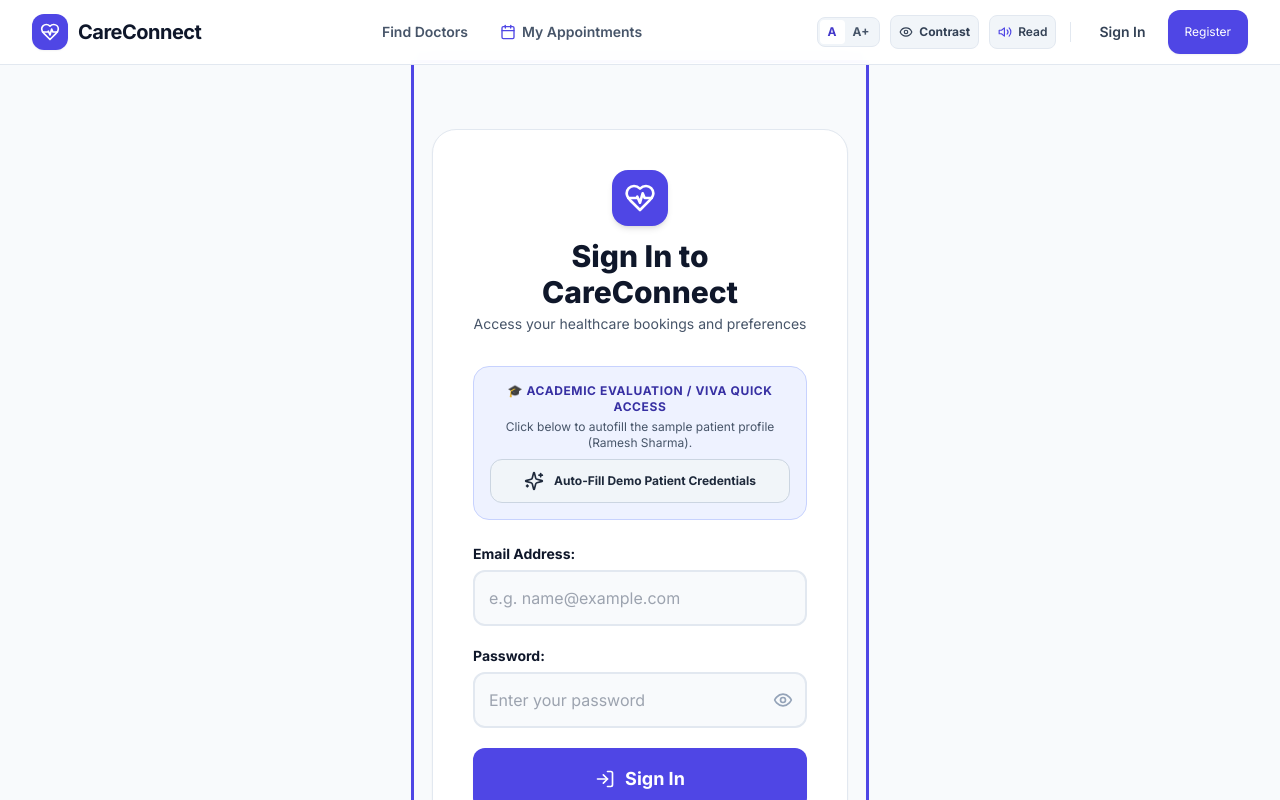
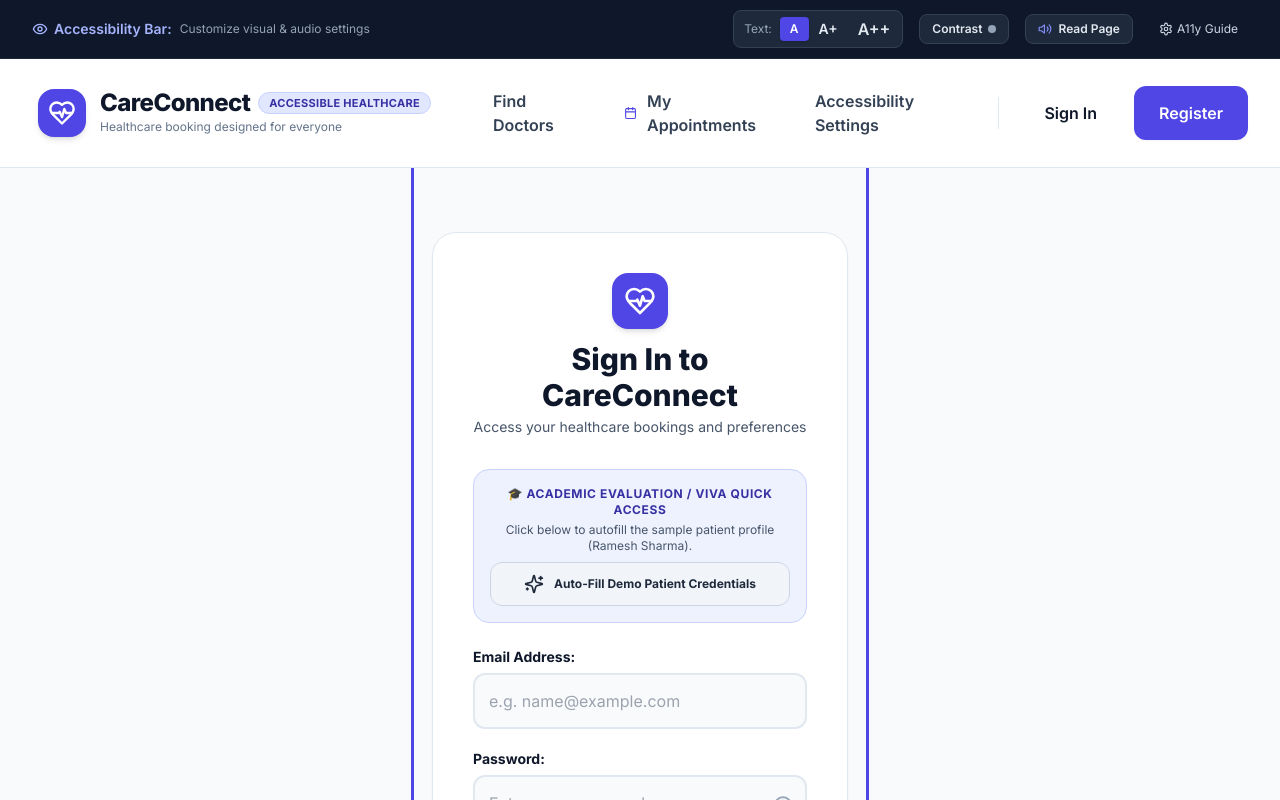
Before and after one commit to 2kod/careconnect, a React (Vite) app in the folder client/: page /login in a window 1280 px wide. Shown: the top 800 px of the page. Built offline with nearby package versions, Linux system fonts and the light colour scheme.

Commit message:
style: enhance navbar whitespace and breathing room across all screen widths

```diff
--- a/client/src/App.jsx
+++ b/client/src/App.jsx
@@ -2,6 +2,7 @@ import React from 'react';
 import { BrowserRouter as Router, Routes, Route, Link } from 'react-router-dom';
 import { AccessibilityProvider } from './context/AccessibilityContext';
 import { AuthProvider } from './context/AuthContext';
+import AccessibilityBar from './components/accessibility/AccessibilityBar';
 import Navbar from './components/layout/Navbar';
 import Footer from './components/layout/Footer';
 import RouteAnnouncer from './components/common/RouteAnnouncer';
@@ -41,10 +42,13 @@ export function App() {
       <AuthProvider>
         <Router>
           <div className="min-h-screen flex flex-col bg-slate-50 text-slate-900 transition-colors">
-            {/* Unified Clean Navigation Bar */}
+            {/* 1. Sticky Universal Accessibility Toolbar */}
+            <AccessibilityBar />
+
+            {/* 2. Main Navigation Bar */}
             <Navbar />
 
-            {/* Screen-reader and dynamic page focus announcer */}
+            {/* 3. Screen-reader and dynamic page focus announcer */}
             <RouteAnnouncer />
 
             {/* 4. Main Page View Content */}
--- a/client/src/components/accessibility/AccessibilityBar.jsx
+++ b/client/src/components/accessibility/AccessibilityBar.jsx
@@ -33,9 +33,9 @@ export const AccessibilityBar = () => {
   return (
     <aside
       aria-label="Accessibility controls bar"
-      className="bg-slate-900 text-white px-4 py-2.5 text-sm border-b border-slate-800 transition-colors"
+      className="bg-slate-900 text-white px-4 sm:px-6 lg:px-8 py-2.5 text-sm border-b border-slate-800 transition-colors"
     >
-      <div className="max-w-7xl mx-auto flex flex-wrap items-center justify-between gap-3">
+      <div className="max-w-7xl mx-auto flex flex-wrap items-center justify-between gap-4">
         {/* Left: Quick Label */}
         <div className="flex items-center gap-2">
           <span className="font-semibold flex items-center gap-1.5 text-indigo-300">
@@ -46,7 +46,7 @@ export const AccessibilityBar = () => {
         </div>
 
         {/* Center / Right: Accessibility Quick Actions */}
-        <div className="flex flex-wrap items-center gap-2.5">
+        <div className="flex flex-wrap items-center gap-3 sm:gap-4">
           {/* Font Size Selector */}
           <div className="flex items-center bg-slate-800 rounded-lg p-0.5 border border-slate-700" role="group" aria-label="Text size options">
             <span className="text-xs text-slate-400 px-2 select-none" id="text-size-label">Text:</span>
--- a/client/src/components/layout/Navbar.jsx
+++ b/client/src/components/layout/Navbar.jsx
@@ -1,35 +1,12 @@
 import React, { useState } from 'react';
 import { Link, useNavigate, useLocation } from 'react-router-dom';
-import {
-  HeartPulse,
-  Calendar,
-  LogOut,
-  Menu,
-  X,
-  Volume2,
-  VolumeX,
-  Eye,
-  Settings,
-  SlidersHorizontal
-} from 'lucide-react';
+import { HeartPulse, Calendar, User, LogOut, Menu, X, ShieldCheck } from 'lucide-react';
 import { useAuth } from '../../context/AuthContext';
-import { useAccessibility } from '../../context/AccessibilityContext';
 import AccessibleButton from '../common/AccessibleButton';
 
 export const Navbar = () => {
   const { user, logout, isAuthenticated } = useAuth();
-  const {
-    fontSize,
-    setFontSize,
-    highContrast,
-    toggleHighContrast,
-    isSpeaking,
-    stopSpeaking,
-    speak,
-  } = useAccessibility();
-
   const [mobileMenuOpen, setMobileMenuOpen] = useState(false);
-  const [showA11yMenu, setShowA11yMenu] = useState(false);
   const navigate = useNavigate();
   const location = useLocation();
 
@@ -41,25 +18,9 @@ export const Navbar = () => {
 
   const isActive = (path) => location.pathname === path;
 
-  const handleReadPage = () => {
-    if (isSpeaking) {
-      stopSpeaking();
-      return;
-    }
-
-    const headings = Array.from(document.querySelectorAll('main h1, main h2, main p'))
-      .slice(0, 5)
-      .map(el => el.innerText)
-      .filter(text => text.length > 5)
-      .join('. ');
-
-    const readText = headings || 'CareConnect: Accessible Healthcare Appointment Booking platform. Navigate doctors, choose slots, and manage your health appointments easily.';
-    speak(readText);
-  };
-
   return (
-    <header className="bg-white/95 backdrop-blur-md border-b border-slate-200 sticky top-0 z-40">
-      {/* Skip to main content for keyboard users */}
+    <header className="bg-white border-b border-slate-200 sticky top-0 z-40 shadow-sm/50">
+      {/* WCAG 2.4.1: Skip to main content link for keyboard-only users */}
       <a
         href="#main-content"
         className="sr-only focus:not-sr-only focus:absolute focus:top-3 focus:left-3 focus:z-50 focus:px-4 focus:py-2 focus:bg-indigo-700 focus:text-white focus:rounded-lg focus:shadow-xl focus:outline-none"
@@ -68,30 +29,43 @@ export const Navbar = () => {
       </a>
 
       <div className="max-w-7xl mx-auto px-4 sm:px-6 lg:px-8">
-        <div className="flex items-center justify-between h-16">
+        <div className="flex items-center justify-between py-4 sm:py-5 min-h-[88px] gap-4 lg:gap-8">
 
-          {/* 1. Clean Logo */}
+          {/* 1. Logo & Brand Lockup with generous internal spacing */}
           <Link
             to="/"
-            className="flex items-center gap-2.5 group focus:outline-none focus-visible:ring-4 focus-visible:ring-indigo-500 rounded-xl py-1 px-1.5 -ml-1.5"
+            className="flex items-center gap-3.5 group focus:outline-none focus-visible:ring-4 focus-visible:ring-indigo-500 rounded-2xl p-1.5 transition-all flex-shrink-0"
             aria-label="CareConnect Homepage"
           >
-            <div className="w-9 h-9 rounded-xl bg-indigo-600 flex items-center justify-center text-white shadow-sm group-hover:bg-indigo-700 transition-colors">
-              <HeartPulse className="w-5 h-5" aria-hidden="true" />
+            <div className="w-12 h-12 rounded-2xl bg-indigo-600 flex items-center justify-center text-white shadow-md group-hover:bg-indigo-700 transition-colors flex-shrink-0">
+              <HeartPulse className="w-7 h-7" aria-hidden="true" />
             </div>
-            <span className="text-xl font-bold tracking-tight text-slate-900">
-              CareConnect
-            </span>
+            <div className="flex flex-col justify-center">
+              <div className="flex items-center gap-2 flex-wrap">
+                <span className="text-2xl font-black tracking-tight text-slate-900 leading-none">
+                  CareConnect
+                </span>
+                <span className="text-[11px] px-2.5 py-0.5 rounded-full bg-indigo-100 text-indigo-800 font-bold border border-indigo-200 uppercase tracking-wide">
+                  Accessible Healthcare
+                </span>
+              </div>
+              <p className="text-xs text-slate-500 mt-1 hidden sm:block">
+                Healthcare booking designed for everyone
+              </p>
+            </div>
           </Link>
 
-          {/* 2. Focused Navigation Links (Center) */}
-          <nav className="hidden md:flex items-center gap-1" aria-label="Main navigation">
+          {/* 2. Desktop Navigation Links with generous gaps */}
+          <nav
+            className="hidden lg:flex items-center gap-4 xl:gap-6 mx-2"
+            aria-label="Main navigation"
+          >
             <Link
               to="/doctors"
-              className={`px-3.5 py-2 rounded-lg font-semibold text-sm transition-colors ${
+              className={`px-4 py-2.5 rounded-xl font-semibold text-base transition-colors ${
                 isActive('/doctors')
-                  ? 'bg-indigo-50 text-indigo-700'
-                  : 'text-slate-600 hover:text-slate-900 hover:bg-slate-50'
+                  ? 'bg-indigo-50 text-indigo-800 border border-indigo-200 shadow-sm'
+                  : 'text-slate-700 hover:text-indigo-700 hover:bg-slate-100/70'
               }`}
             >
               Find Doctors
@@ -99,116 +73,58 @@ export const Navbar = () => {
 
             <Link
               to="/dashboard"
-              className={`px-3.5 py-2 rounded-lg font-semibold text-sm transition-colors flex items-center gap-1.5 ${
+              className={`px-4 py-2.5 rounded-xl font-semibold text-base transition-colors flex items-center gap-2.5 ${
                 isActive('/dashboard')
-                  ? 'bg-indigo-50 text-indigo-700'
-                  : 'text-slate-600 hover:text-slate-900 hover:bg-slate-50'
+                  ? 'bg-indigo-50 text-indigo-800 border border-indigo-200 shadow-sm'
+                  : 'text-slate-700 hover:text-indigo-700 hover:bg-slate-100/70'
               }`}
             >
               <Calendar className="w-4 h-4 text-indigo-600" aria-hidden="true" />
               <span>My Appointments</span>
             </Link>
+
+            <Link
+              to="/accessibility-settings"
+              className={`px-4 py-2.5 rounded-xl font-semibold text-base transition-colors ${
+                isActive('/accessibility-settings')
+                  ? 'bg-indigo-50 text-indigo-800 border border-indigo-200 shadow-sm'
+                  : 'text-slate-700 hover:text-indigo-700 hover:bg-slate-100/70'
+              }`}
+            >
+              Accessibility Settings
+            </Link>
           </nav>
 
-          {/* 3. Right Utilities: Compact Accessibility Tools & Auth */}
-          <div className="hidden md:flex items-center gap-2.5">
+          {/* 3. Divider & Desktop Auth Controls */}
+          <div className="hidden lg:flex items-center gap-5 flex-shrink-0">
+            {/* Visual clean separator */}
+            <div className="h-8 w-px bg-slate-200" aria-hidden="true" />
 
-            {/* Quick Text Sizer */}
-            <div className="flex items-center bg-slate-100 rounded-lg p-0.5 border border-slate-200" role="group" aria-label="Text size">
-              <button
-                type="button"
-                onClick={() => setFontSize('normal')}
-                aria-pressed={fontSize === 'normal'}
-                title="Normal text size"
-                className={`px-2 py-1 text-xs font-bold rounded ${
-                  fontSize === 'normal'
-                    ? 'bg-white text-indigo-700 shadow-xs'
-                    : 'text-slate-600 hover:text-slate-900'
-                }`}
-              >
-                A
-              </button>
-              <button
-                type="button"
-                onClick={() => setFontSize('large')}
-                aria-pressed={fontSize === 'large'}
-                title="Large text size"
-                className={`px-2 py-1 text-xs font-bold rounded ${
-                  fontSize === 'large'
-                    ? 'bg-white text-indigo-700 shadow-xs'
-                    : 'text-slate-600 hover:text-slate-900'
-                }`}
-              >
-                A+
-              </button>
-            </div>
-
-            {/* Quick Contrast Switch */}
-            <button
-              type="button"
-              onClick={toggleHighContrast}
-              aria-pressed={highContrast}
-              title={highContrast ? "Disable high contrast" : "Enable high contrast"}
-              className={`p-2 rounded-lg text-xs font-bold border transition-colors flex items-center gap-1.5 ${
-                highContrast
-                  ? 'bg-yellow-400 text-black border-yellow-400'
-                  : 'bg-slate-100 text-slate-700 border-slate-200 hover:bg-slate-200'
-              }`}
-            >
-              <Eye className="w-3.5 h-3.5" aria-hidden="true" />
-              <span>Contrast</span>
-            </button>
-
-            {/* Text-to-Speech Button */}
-            <button
-              type="button"
-              onClick={handleReadPage}
-              aria-label={isSpeaking ? "Stop reading" : "Read page aloud"}
-              title="Voice Reader"
-              className={`p-2 rounded-lg border transition-colors flex items-center gap-1.5 text-xs font-semibold ${
-                isSpeaking
-                  ? 'bg-rose-500 text-white border-rose-500 animate-pulse'
-                  : 'bg-slate-100 text-slate-700 border-slate-200 hover:bg-slate-200'
-              }`}
-            >
-              {isSpeaking ? (
-                <VolumeX className="w-3.5 h-3.5" aria-hidden="true" />
-              ) : (
-                <Volume2 className="w-3.5 h-3.5 text-indigo-600" aria-hidden="true" />
-              )}
-              <span className="hidden lg:inline">{isSpeaking ? 'Stop' : 'Read'}</span>
-            </button>
-
-            {/* Subtle Divider */}
-            <div className="h-5 w-px bg-slate-200 mx-1" aria-hidden="true" />
-
-            {/* Auth Buttons */}
             {isAuthenticated ? (
-              <div className="flex items-center gap-2.5">
-                <span className="text-xs font-bold text-slate-800 max-w-[120px] truncate">
-                  {user?.fullName?.split(' ')[0]}
-                </span>
+              <div className="flex items-center gap-4">
+                <div className="text-right">
+                  <p className="text-sm font-bold text-slate-900 leading-tight">{user?.fullName}</p>
+                  <p className="text-xs text-slate-500 mt-0.5">{user?.role === 'admin' ? 'Administrator' : 'Patient'}</p>
+                </div>
                 <AccessibleButton
                   variant="secondary"
                   size="sm"
                   onClick={handleLogout}
                   icon={LogOut}
-                  ariaLabel="Sign out"
-                  className="text-xs py-1.5 px-3 min-h-[36px]"
+                  ariaLabel="Sign out of your CareConnect account"
                 >
                   Sign Out
                 </AccessibleButton>
               </div>
             ) : (
-              <div className="flex items-center gap-2">
-                <Link
-                  to="/login"
-                  className="px-3.5 py-1.5 rounded-lg text-sm font-semibold text-slate-700 hover:text-slate-900 hover:bg-slate-100 transition-colors"
-                >
-                  Sign In
+              <div className="flex items-center gap-3">
+                <Link to="/login">
+                  <AccessibleButton variant="ghost" size="md">
+                    Sign In
+                  </AccessibleButton>
                 </Link>
                 <Link to="/register">
-                  <AccessibleButton variant="primary" size="sm" className="text-xs py-1.5 px-4 min-h-[36px]">
+                  <AccessibleButton variant="primary" size="md" className="shadow-md">
                     Register
                   </AccessibleButton>
                 </Link>
@@ -216,103 +132,83 @@ export const Navbar = () => {
             )}
           </div>
 
+          {/* Medium screen navigation fallback (when between md and lg) */}
+          <div className="hidden md:flex lg:hidden items-center gap-2">
+            <Link to="/doctors">
+              <AccessibleButton variant="secondary" size="sm">
+                Find Doctors
+              </AccessibleButton>
+            </Link>
+            <Link to="/dashboard">
+              <AccessibleButton variant="secondary" size="sm" icon={Calendar}>
+                Appointments
+              </AccessibleButton>
+            </Link>
+            {isAuthenticated ? (
+              <AccessibleButton variant="outline" size="sm" onClick={handleLogout} icon={LogOut}>
+                Sign Out
+              </AccessibleButton>
+            ) : (
+              <Link to="/login">
+                <AccessibleButton variant="primary" size="sm">
+                  Sign In
+                </AccessibleButton>
+              </Link>
+            )}
+          </div>
+
           {/* Mobile Menu Button */}
-          <div className="md:hidden flex items-center gap-2">
-            <button
-              type="button"
-              onClick={handleReadPage}
-              aria-label="Read page aloud"
-              className="p-2 rounded-lg text-slate-700 hover:bg-slate-100"
-            >
-              {isSpeaking ? <VolumeX className="w-5 h-5 text-rose-600" /> : <Volume2 className="w-5 h-5 text-indigo-600" />}
-            </button>
-
+          <div className="md:hidden flex items-center">
             <button
               type="button"
               onClick={() => setMobileMenuOpen(!mobileMenuOpen)}
               aria-expanded={mobileMenuOpen}
-              aria-label={mobileMenuOpen ? "Close menu" : "Open menu"}
-              className="p-2 rounded-lg text-slate-700 hover:bg-slate-100 focus:outline-none focus-visible:ring-4 focus-visible:ring-indigo-500"
+              aria-label={mobileMenuOpen ? "Close navigation menu" : "Open navigation menu"}
+              className="p-3 rounded-2xl text-slate-700 hover:bg-slate-100 focus:outline-none focus-visible:ring-4 focus-visible:ring-indigo-500"
             >
-              {mobileMenuOpen ? <X className="w-6 h-6" /> : <Menu className="w-6 h-6" />}
+              {mobileMenuOpen ? <X className="w-7 h-7" /> : <Menu className="w-7 h-7" />}
             </button>
           </div>
 
         </div>
       </div>
 
-      {/* Mobile Menu Dropdown */}
+      {/* Mobile Dropdown Navigation with comfortable spacing */}
       {mobileMenuOpen && (
-        <div className="md:hidden border-t border-slate-200 bg-white px-4 pt-3 pb-5 space-y-2.5 shadow-lg">
+        <div className="md:hidden border-t border-slate-200 bg-white px-5 pt-5 pb-7 space-y-4 animate-fade-in shadow-2xl">
           <Link
             to="/doctors"
             onClick={() => setMobileMenuOpen(false)}
-            className="block px-3 py-2.5 rounded-lg font-semibold text-base text-slate-800 hover:bg-indigo-50 hover:text-indigo-800"
+            className="block px-4 py-3.5 rounded-xl font-bold text-lg text-slate-800 hover:bg-indigo-50 hover:text-indigo-800 transition-colors"
           >
             Find Doctors
           </Link>
           <Link
             to="/dashboard"
             onClick={() => setMobileMenuOpen(false)}
-            className="block px-3 py-2.5 rounded-lg font-semibold text-base text-slate-800 hover:bg-indigo-50 hover:text-indigo-800"
+            className="block px-4 py-3.5 rounded-xl font-bold text-lg text-slate-800 hover:bg-indigo-50 hover:text-indigo-800 transition-colors"
           >
             My Appointments
           </Link>
           <Link
             to="/accessibility-settings"
             onClick={() => setMobileMenuOpen(false)}
-            className="block px-3 py-2.5 rounded-lg font-semibold text-base text-slate-800 hover:bg-indigo-50 hover:text-indigo-800"
+            className="block px-4 py-3.5 rounded-xl font-bold text-lg text-slate-800 hover:bg-indigo-50 hover:text-indigo-800 transition-colors"
           >
-            Accessibility Settings
+            Accessibility Settings & Help
           </Link>
 
-          {/* Mobile Quick A11y Controls */}
-          <div className="pt-3 border-t border-slate-100 flex items-center justify-between">
-            <span className="text-xs font-bold text-slate-600">Text Size:</span>
-            <div className="flex gap-1">
-              <button
-                type="button"
-                onClick={() => setFontSize('normal')}
-                className={`px-3 py-1 rounded text-xs font-bold ${fontSize === 'normal' ? 'bg-indigo-600 text-white' : 'bg-slate-100'}`}
-              >
-                A
-              </button>
-              <button
-                type="button"
-                onClick={() => setFontSize('large')}
-                className={`px-3 py-1 rounded text-xs font-bold ${fontSize === 'large' ? 'bg-indigo-600 text-white' : 'bg-slate-100'}`}
-              >
-                A+
-              </button>
-              <button
-                type="button"
-                onClick={() => setFontSize('x-large')}
-                className={`px-3 py-1 rounded text-xs font-bold ${fontSize === 'x-large' ? 'bg-indigo-600 text-white' : 'bg-slate-100'}`}
-              >
-                A++
-              </button>
-            </div>
-          </div>
-
-          <div className="pt-2 flex items-center justify-between">
-            <span className="text-xs font-bold text-slate-600">High Contrast:</span>
-            <button
-              type="button"
-              onClick={toggleHighContrast}
-              className={`px-3 py-1 rounded text-xs font-bold ${highContrast ? 'bg-yellow-400 text-black' : 'bg-slate-100 text-slate-700'}`}
-            >
-              {highContrast ? 'On' : 'Off'}
-            </button>
-          </div>
-
-          <div className="pt-3 border-t border-slate-100">
+          <div className="pt-5 border-t border-slate-100">
             {isAuthenticated ? (
-              <div className="space-y-2">
-                <p className="text-xs font-bold text-slate-600 px-1">Signed in as {user?.fullName}</p>
+              <div className="space-y-4">
+                <div className="px-4">
+                  <p className="font-bold text-slate-900 text-base">{user?.fullName}</p>
+                  <p className="text-xs text-slate-500 mt-0.5">{user?.email}</p>
+                </div>
                 <AccessibleButton
                   variant="danger"
-                  size="sm"
-                  className="w-full text-xs"
+                  size="md"
+                  className="w-full"
                   onClick={handleLogout}
                   icon={LogOut}
                 >
@@ -320,14 +216,14 @@ export const Navbar = () => {
                 </AccessibleButton>
               </div>
             ) : (
-              <div className="grid grid-cols-2 gap-2">
+              <div className="grid grid-cols-2 gap-4">
                 <Link to="/login" onClick={() => setMobileMenuOpen(false)}>
-                  <AccessibleButton variant="secondary" size="sm" className="w-full text-xs">
+                  <AccessibleButton variant="secondary" size="md" className="w-full">
                     Sign In
                   </AccessibleButton>
                 </Link>
                 <Link to="/register" onClick={() => setMobileMenuOpen(false)}>
-                  <AccessibleButton variant="primary" size="sm" className="w-full text-xs">
+                  <AccessibleButton variant="primary" size="md" className="w-full">
                     Register
                   </AccessibleButton>
                 </Link>
```
